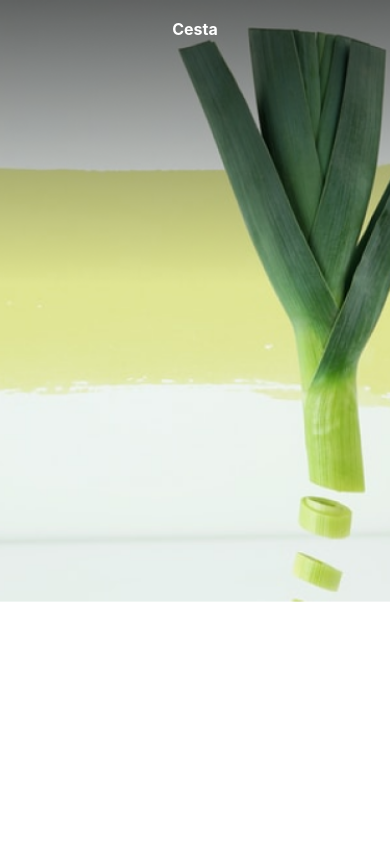
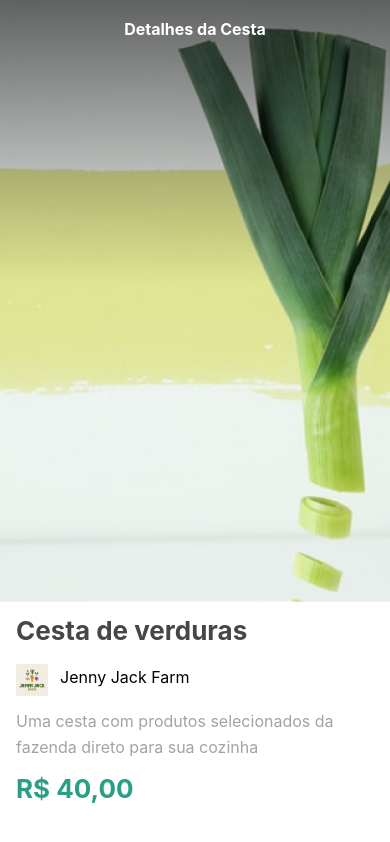
Before and after one commit to lucaspires-source/mobile-ecommerce, a React Native app: screen / in a window 390 px wide. Built offline with nearby package versions, Linux system fonts and the light colour scheme.

Commit message:
building basket components details

```diff
--- a/src/telas/Cesta.js
+++ b/src/telas/Cesta.js
@@ -4,16 +4,30 @@
   Dimensions,
   Text,
   SafeAreaView,
+  View,
 } from "react-native";
 
 import top from "../../assets/topo.png";
+import logo from "../../assets/logo.png";
 
 const width = Dimensions.get("screen").width;
 export default function Cesta() {
   return (
     <SafeAreaView>
       <Image source={top} style={styles.top} />
-      <Text style={styles.title}>Cesta</Text>
+      <Text style={styles.title}>Detalhes da Cesta</Text>
+      <View style={styles.basket}>
+        <Text style={styles.name}>Cesta de verduras</Text>
+        <View style={styles.farmDetails}>
+          <Image style={styles.farmLogo} source={logo} />
+          <Text style={styles.farmName}>Jenny Jack Farm</Text>
+        </View>
+
+        <Text style={styles.description}>
+          Uma cesta com produtos selecionados da fazenda direto para sua cozinha
+        </Text>
+        <Text style={styles.price}>R$ 40,00</Text>
+      </View>
     </SafeAreaView>
   );
 }
@@ -23,15 +37,50 @@
     width: "100%",
     height: (578 / 768) * width,
   },
+  basket: {
+    paddingVertical: 8,
+    paddingHorizontal: 16,
+  },
+
+  farmDetails: {
+    flexDirection:'row',
+    paddingVertical: 12,
+  },
+  farmLogo :{
+    width:32,
+    height:32,
+  },
   title: {
     position: "absolute",
     textAlign: "center",
     width: "100%",
-    fontSize:16,
-    padding:16,
-    color:"#FFF",
-    fontWeight:"bold",
-    lineHeight:26
-
+    fontSize: 16,
+    padding: 16,
+    color: "#FFF",
+    fontWeight: "bold",
+    lineHeight: 26,
+  },
+  name: {
+    fontSize: 26,
+    lineHeight: 42,
+    color: "#464646",
+    fontWeight: "bold",
+  },
+  farmName: {
+    fontSize: 16,
+    lineHeight: 26,
+    marginLeft:12
+  },
+  description: {
+    color: "#a3a3a3",
+    fontSize: 16,
+    lineHeight: 26,
+  },
+  price: {
+    color: "#2a9f85",
+    fontWeight: "bold",
+    fontSize: 26,
+    lineHeight: 42,
+    marginTop: 8,
   },
 });
```
